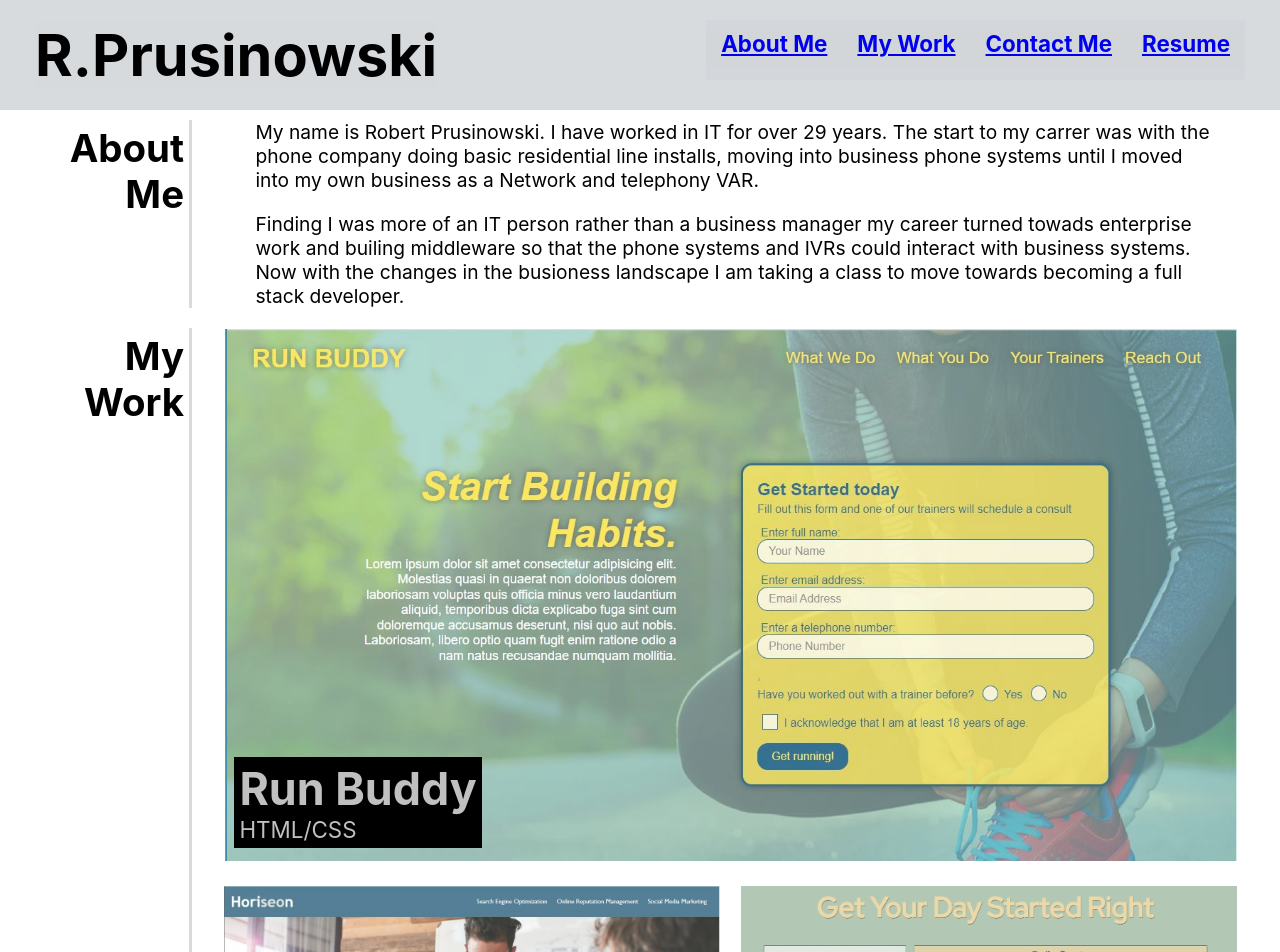
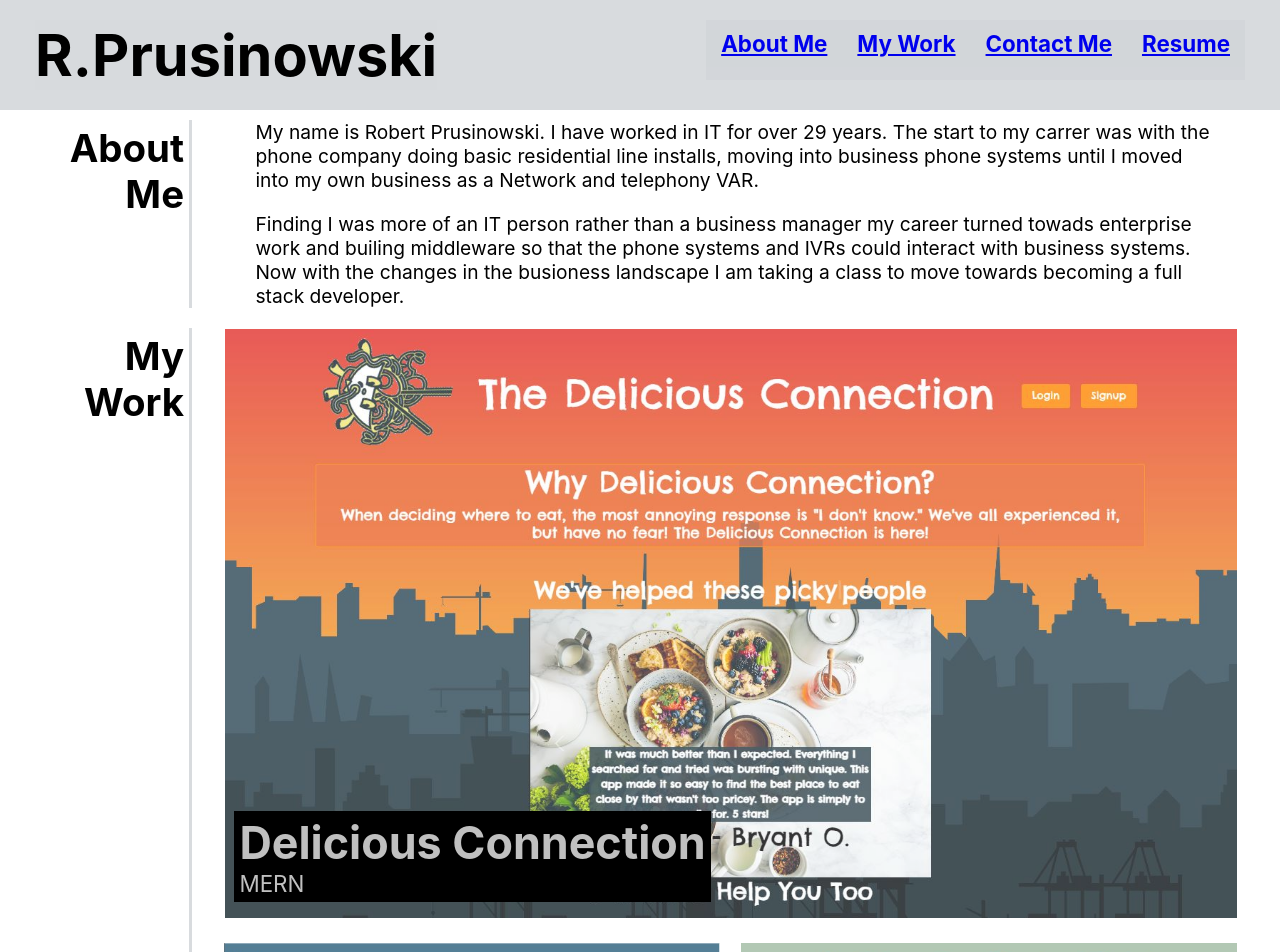
Before and after one commit to bobpruz/react-portfolio, a React (Create React App) app: page / in a window 1280 px wide. Shown: the top 952 px of the page. Built offline with nearby package versions, Linux system fonts and the light colour scheme.

Commit message:
update body of work

```diff
--- a/src/components/Work/index.js
+++ b/src/components/Work/index.js
@@ -11,13 +11,13 @@ function Work() {
           <div class="work1">
             <div class="work2">
               <div class="language-big">
-                 <h4>Run Buddy</h4>
-                 <p>HTML/CSS</p>
+                 <h4>Delicious Connection</h4>
+                 <p>MERN</p>
                 </div>
-              <a href="https://bobpruz.github.io/runbuddy/index.html">
+              <a href="https://delcon.herokuapp.com/">
                 <img
-                  src={require('../../images/work1.jpg')}
-                  alt="Run Buddy Website Screenshot"
+                  src={require('../../images/delcon.jpg')}
+                  alt="Delcon Website Screenshot"
                 />
               </a>
             </div>
```
Also changed, not shown: src/images/delcon.jpg (added).
